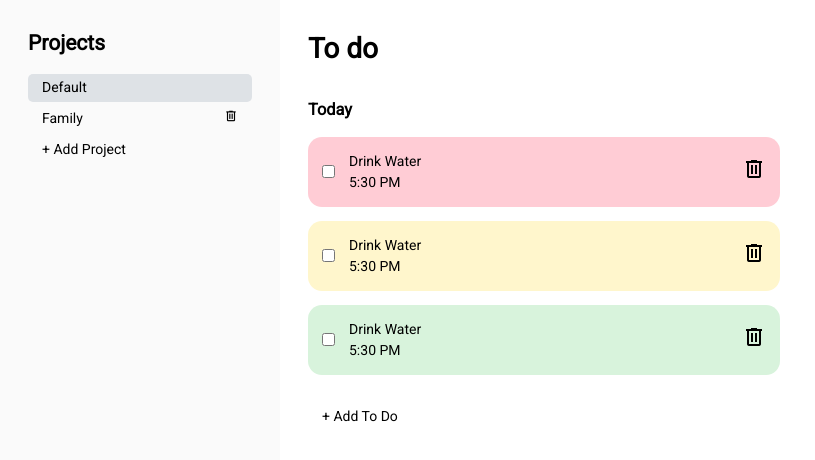
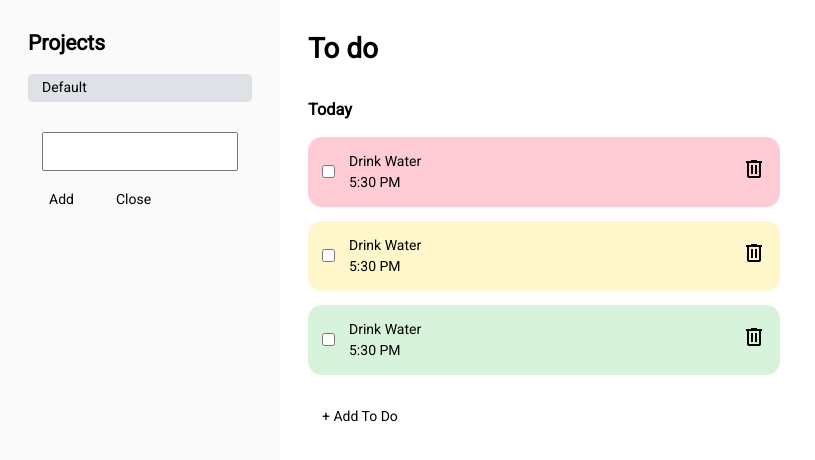
Before and after one commit to jasperket/odin-todolist, a website built with webpack: page src/index.html in a window 1280 px wide. Both pictures are taken after a click on the button "+ Add Project". Shown: the whole page, without its empty margins (0-815 px from the left). Built offline with nearby package versions, Linux system fonts and the light colour scheme.

Commit message:
Can now add and show projects

```diff
--- a/src/index.html
+++ b/src/index.html
@@ -14,7 +14,7 @@
     <div class="container">
         <nav>
             <h2 class="project-heading">Projects</h2>
-            <ul>
+            <ul class="projectList">
                 <li class="project selected">Default</li>
                 <li class="project">Family
                     <button class="project-delete">
@@ -25,6 +25,15 @@
                 </li>
             </ul>
             <button class="add-project">+ Add Project</button>
+            <dialog class="addProjectDialog">
+                <form action="" class="addProjForm">
+                    <input type="text" name="projName" id="projName">
+                    <div class="addProjBtns">
+                        <button type="submit">Add</button>
+                        <button formmethod="dialog">Close</button>
+                    </div>
+                </form>
+            </dialog>
         </nav>
         <div class="to-dos">
             <h1>To do</h1>
--- a/src/index.js
+++ b/src/index.js
@@ -1,2 +1,44 @@
 import './styles/reset.css';
 import './styles/style.css';
+
+import Project from './modules/project';
+import ToDo from './modules/todo';
+import ProjectArray from './modules/projectArray';
+import { showProjects } from './modules/DOM';
+
+const defaultProject = new Project("Default");
+const projects = new ProjectArray();
+projects.pushProject(defaultProject);
+
+const dialogAddProj = document.querySelector('.addProjectDialog');
+const btnAddProject = document.querySelector('.add-project');
+const formAddProj = document.querySelector('.addProjForm');
+const projectList = document.querySelector('.projectList');
+
+showProjects(projects,projectList);
+
+btnAddProject.addEventListener('click', () => {
+    const rect = btnAddProject.getBoundingClientRect();
+    dialogAddProj.style.position = 'absolute';
+    dialogAddProj.style.top = `${rect.bottom}px`;
+    dialogAddProj.style.left = `${rect.left}px`;
+    dialogAddProj.show();
+    btnAddProject.style.display = 'none';
+});
+
+dialogAddProj.addEventListener('close', () => {
+    btnAddProject.style.display = 'block';
+});
+
+formAddProj.addEventListener('submit', (event) => {
+    event.preventDefault();
+    const projName = document.querySelector('#projName').value;
+
+    const newProject = new Project(projName);
+    projects.pushProject(newProject);
+
+    showProjects(projects,projectList);
+
+    dialogAddProj.close();
+    formAddProj.reset();
+});
--- /dev/null
+++ b/src/modules/DOM.js
@@ -0,0 +1,21 @@
+function showProjects(projects, projectList) {
+    projectList.innerHTML = "";
+    for (let i = 0; i < projects.arr.length; i++) {
+        const projectItem = document.createElement('li');
+        projectItem.classList.add('project');
+        projectItem.innerHTML = `${projects.arr[i].name}`;
+        if(projects.selected === i) {
+            projectItem.classList.add('selected');
+        }
+        if (i !== 0) {
+            const deleteButton = document.createElement('button');
+            deleteButton.classList.add('project-delete');
+            deleteButton.dataset.index = i;
+            deleteButton.innerHTML = `<span class="material-symbols-outlined">delete</span>`;
+            projectItem.appendChild(deleteButton);
+        }
+        projectList.appendChild(projectItem);
+    }
+}
+
+export {showProjects};
--- a/src/modules/project.js
+++ b/src/modules/project.js
@@ -1,6 +1,11 @@
 class Project {
-    constructor(name,toDos) {
+    toDos = [];
+    constructor(name) {
         this.name = name;
-        this.toDos = toDos;
+    }
+    addToDo(todo) {
+        this.toDos.push(todo);
     }
 }
+
+export default Project;
--- /dev/null
+++ b/src/modules/projectArray.js
@@ -0,0 +1,16 @@
+class ProjectArray {
+    constructor() {
+        this.arr = [];
+        this.selected = 0;
+    }
+
+    pushProject(project) {
+        this.arr.push(project);
+    }
+
+    select(index) {
+        this.selected = index;
+    }
+}
+
+export default ProjectArray;
--- a/src/modules/todo.js
+++ b/src/modules/todo.js
@@ -1,14 +1,15 @@
 class ToDo {
-    constructor(title,description,dueDate,priority,notes,checklist) {
+    constructor(title,description,dueDate,priority,notes) {
         this.title = title;
         this.description = description;
         this.dueDate = dueDate;
         this.priority = priority;
         this.notes = notes;
-        this.checklist = checklist;
         this.isComplete = false;
     }
     completed() {
         this.isComplete = true;
     }
 }
+
+export default ToDo;
--- a/src/styles/style.css
+++ b/src/styles/style.css
@@ -141,3 +141,36 @@ button {
     margin-left: auto;
     background: 0;
 }
+
+.addProjectDialog::backdrop {
+    background:none;
+}
+
+.addProjectDialog {
+    border: 0;
+    background: none;
+    width: 14rem;
+    margin-left: 1rem;
+}
+
+.addProjectDialog input {
+    margin-bottom: 1rem;
+    outline: 0;
+    width: 100%;
+    padding: 0.5rem 1rem;
+}
+
+.addProjBtns {
+    display: flex;
+    gap: 2rem;
+}
+
+.addProjBtns button {
+    background: none;
+    padding: 0.25rem 0.5rem;
+    border-radius: 5px;
+}
+
+.addProjBtns button:hover {
+    background: var(--hover-gray);
+}
```
